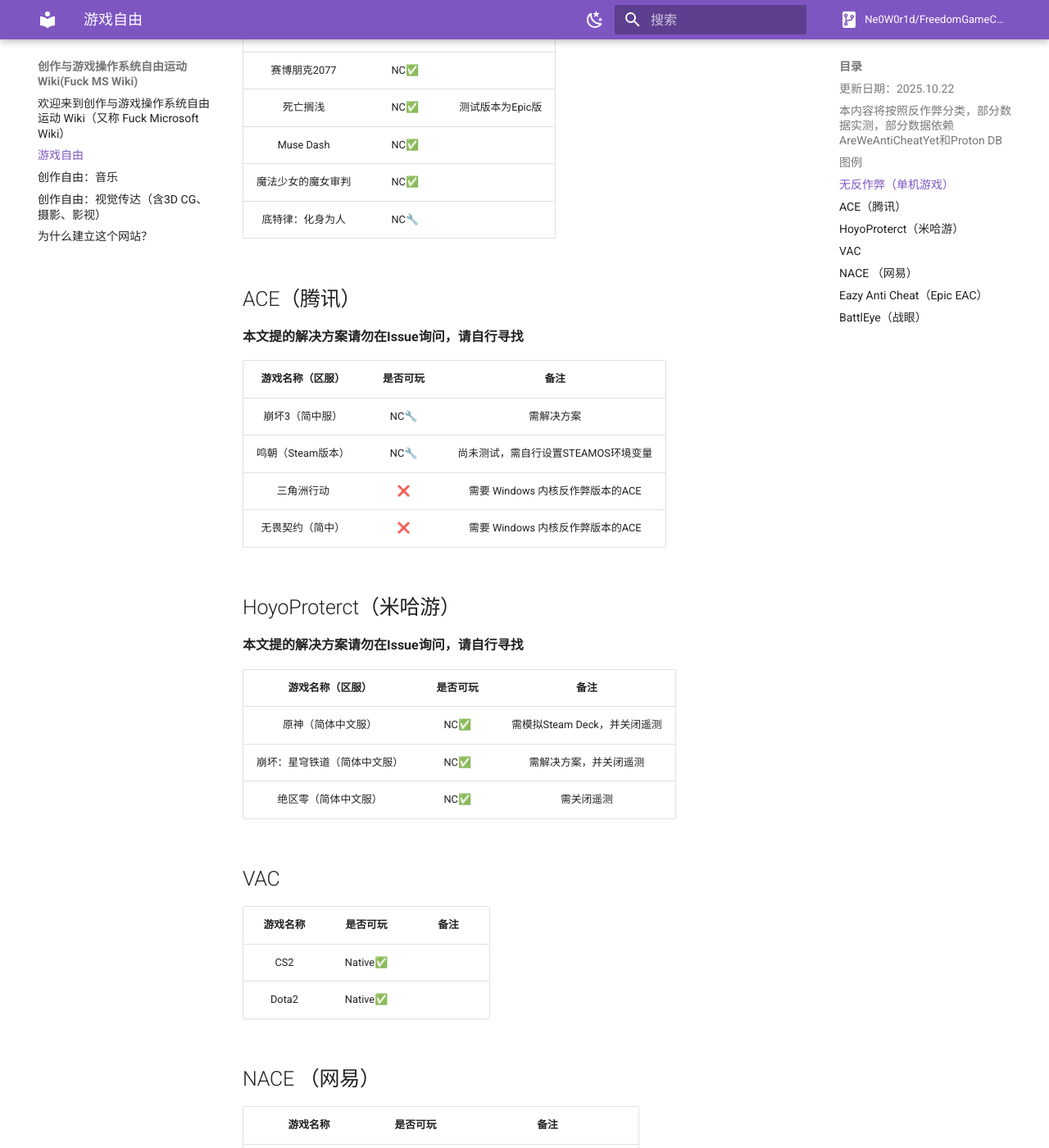
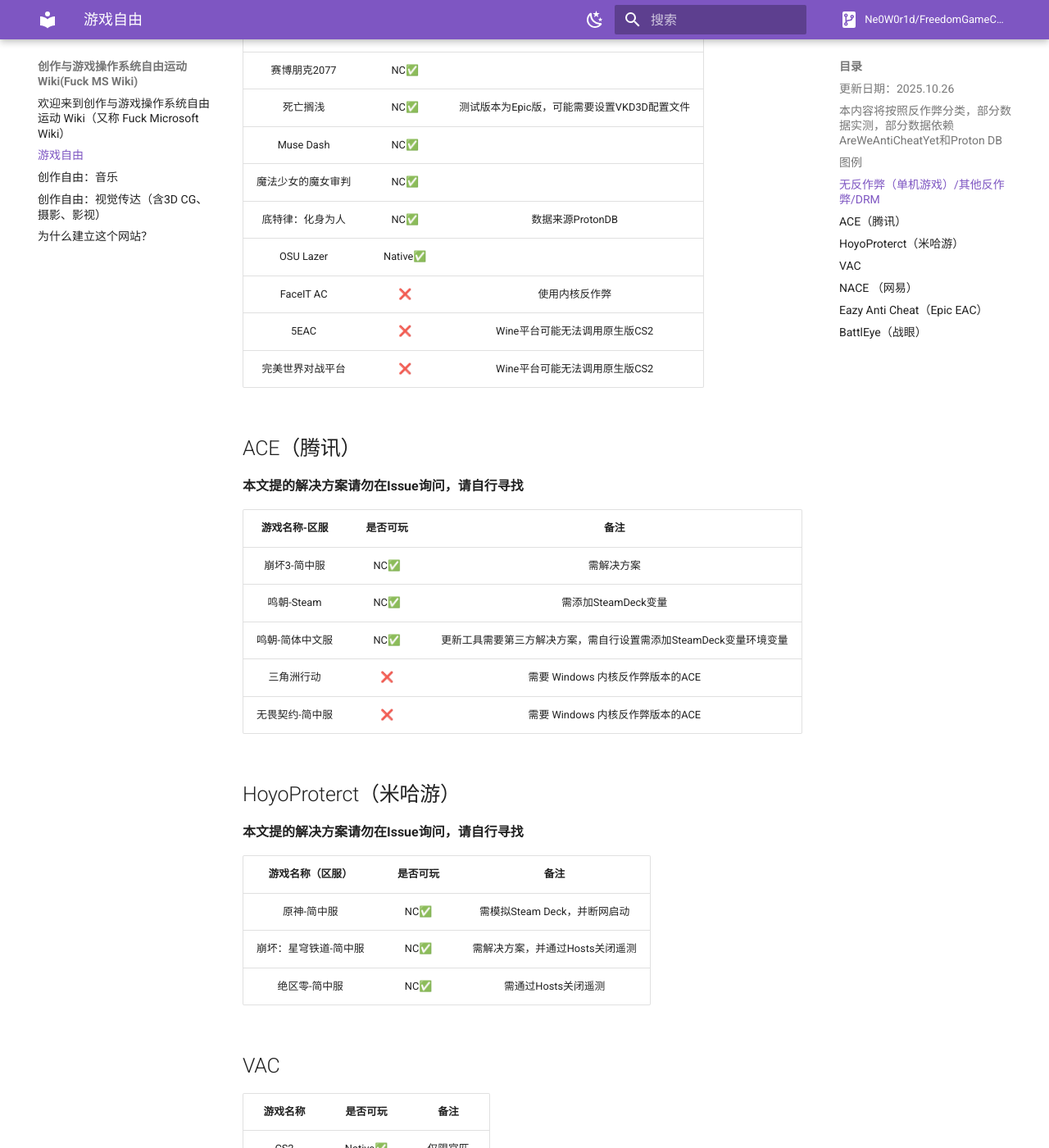
Before and after one commit to Ne0W0r1d/FreedomGameCreatorWiki, an MkDocs documentation site: the page built from docs/gamesfreedom.md, in a window 1280 px wide and 1400 px high, scrolled down 566 px. Shown: the whole window at 82% size. Built offline with MkDocs 1.6.1 and Material for MkDocs 9.7.7, drawn with Linux system fonts in a browser that asks for light colours; comment, search, counter and statistics services are not loaded; some of the changed text lies outside the part shown.

Commit message:
1026例行更新

```diff
--- a/docs/gamesfreedom.md
+++ b/docs/gamesfreedom.md
@@ -1,5 +1,5 @@
 # 游戏自由
-#### 更新日期：2025.10.22
+#### 更新日期：2025.10.26
 
 ## <center>本内容将按照反作弊分类，部分数据实测，部分数据依赖AreWeAntiCheatYet和Proton DB</center><br>
 
@@ -7,26 +7,31 @@
 ✅：可玩 // ❌：不可玩 // 🔧：需要测试<br>
 Native：原生游戏 // NC：Need Compliant需要兼容层<br>
 
-## 无反作弊（单机游戏）
+## 无反作弊（单机游戏）/其他反作弊/DRM
 
 | 游戏名称 | 是否可玩 | 备注 |
 | :-----: | :-----: | :-----: |
-| 赛博朋克2077 | NC✅ | |
-| 死亡搁浅 | NC✅ | 测试版本为Epic版 |
+| 赛博朋克2077 | NC✅ |  |
+| 死亡搁浅 | NC✅ | 测试版本为Epic版，可能需要设置VKD3D配置文件 |
 | Muse Dash | NC✅ |  |
-| 魔法少女的魔女审判 | NC✅ | |
-| 底特律：化身为人 | NC🔧 |  |
+| 魔法少女的魔女审判 | NC✅ |  |
+| 底特律：化身为人 | NC✅ | 数据来源ProtonDB |
+| OSU Lazer | Native✅ |  |
+| FaceIT AC | ❌ | 使用内核反作弊 |
+| 5EAC | ❌ | Wine平台可能无法调用原生版CS2 |
+| 完美世界对战平台 | ❌ | Wine平台可能无法调用原生版CS2 |
 
 ## ACE（腾讯）
 
 **本文提的解决方案请勿在Issue询问，请自行寻找**
 
-| 游戏名称（区服） | 是否可玩 | 备注 |
+| 游戏名称-区服 | 是否可玩 | 备注 |
 | :-----: | :-----: | :-----: |
-| 崩坏3（简中服） | NC🔧 | 需解决方案 |
-| 鸣朝（Steam版本） | NC🔧 | 尚未测试，需自行设置STEAMOS环境变量 |
+| 崩坏3-简中服 | NC✅ | 需解决方案 |
+| 鸣朝-Steam | NC✅ | 需添加SteamDeck变量 |
+| 鸣朝-简体中文服 | NC✅ | 更新工具需要第三方解决方案，需自行设置需添加SteamDeck变量环境变量 |
 | 三角洲行动 | ❌ | 需要 Windows 内核反作弊版本的ACE |
-| 无畏契约（简中）| ❌ | 需要 Windows 内核反作弊版本的ACE |
+| 无畏契约-简中服| ❌ | 需要 Windows 内核反作弊版本的ACE |
 
 ## HoyoProterct（米哈游）
 
@@ -34,22 +39,24 @@
 
 | 游戏名称（区服） | 是否可玩 | 备注 |
 | :-----: | :-----: | :-----: |
-| 原神（简体中文服） | NC✅ | 需模拟Steam Deck，并关闭遥测 |
-| 崩坏：星穹铁道（简体中文服） | NC✅ | 需解决方案，并关闭遥测 |
-| 绝区零（简体中文服） | NC✅ | 需关闭遥测 |
+| 原神-简中服 | NC✅ | 需模拟Steam Deck，并断网启动 |
+| 崩坏：星穹铁道-简中服 | NC✅ | 需解决方案，并通过Hosts关闭遥测 |
+| 绝区零-简中服 | NC✅ | 需通过Hosts关闭遥测 |
 
 ## VAC
+
 | 游戏名称 | 是否可玩 | 备注 |
 | :-----: | :-----: | :-----: |
-| CS2 | Native✅ | |
+| CS2 | Native✅ | 仅限官匹 |
 | Dota2 | Native✅ |  |
 
+## NACE （网易）
 
-## NACE （网易）
 | 游戏名称 | 是否可玩 | 备注 |
 | :-----: | :-----: | :-----: |
-| 守望先锋（国服战网） | NC✅ | 如果不能玩请选择Steam的Proton |
-| 永劫无间（Steam版） | NC✅ | ProtonDB Gold |
+| 守望先锋-国服 | NC✅ | 如果不能玩请选择Steam的Proton再切回你想用的Proton |
+| 永劫无间-Steam | NC✅ | 数据来源ProtonDB |
+| 漫威争锋-Steam | NC✅ | 数据来源ProtonDB |
 
 ## Eazy Anti Cheat（Epic EAC）
 
@@ -57,9 +64,16 @@
 | :-----: | :-----: | :-----: |
 | Apex 英雄 | ❌ | 厂商策略 |
 
-
 ## BattlEye（战眼）
 
 | 游戏名称 | 是否可玩 | 备注 |
 | :-----: | :-----: | :-----: |
 | 彩虹六号：围攻 | ❌ | 厂商策略 |
+| PUBG | ❌ | 厂商策略 |
+
+# Vanguard（拳头先锋反作弊）
+
+| 游戏名称 | 是否可玩 | 备注 |
+| :-----: | :-----: | :-----: |
+| 英雄联盟-国际服 | ❌ | 反作弊已切到无畏契约国际服同款Vanguard |
+| 无畏契约-国际服 | ❌ | 内核级反作弊无法运行 |
```
